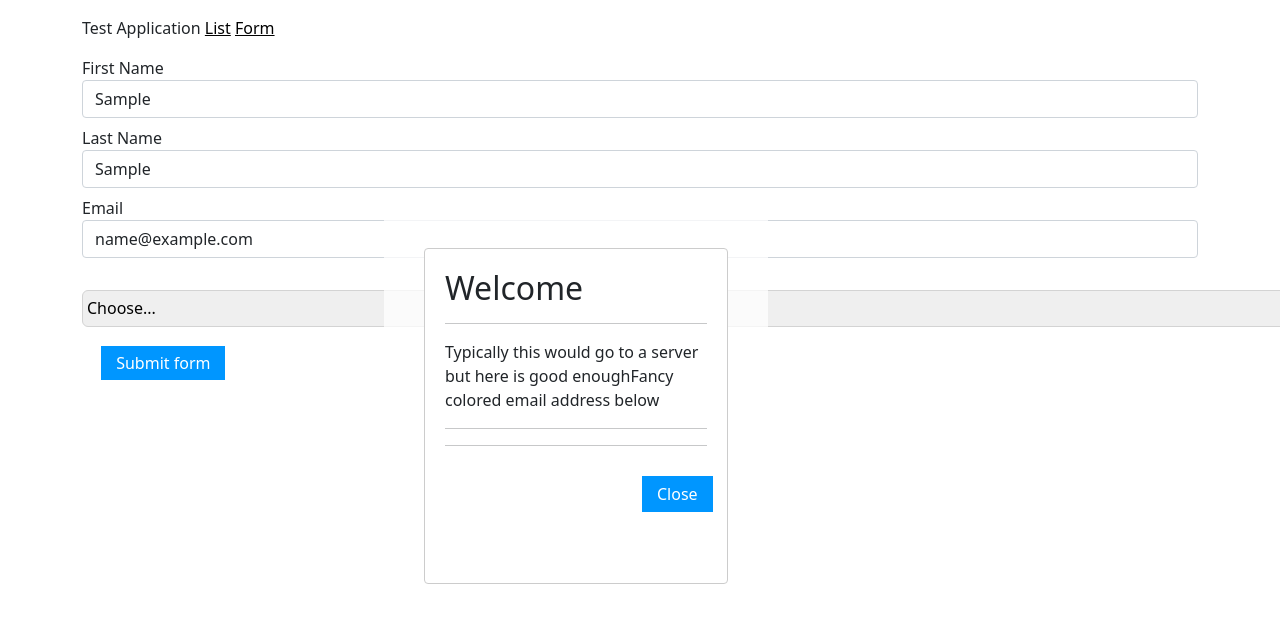
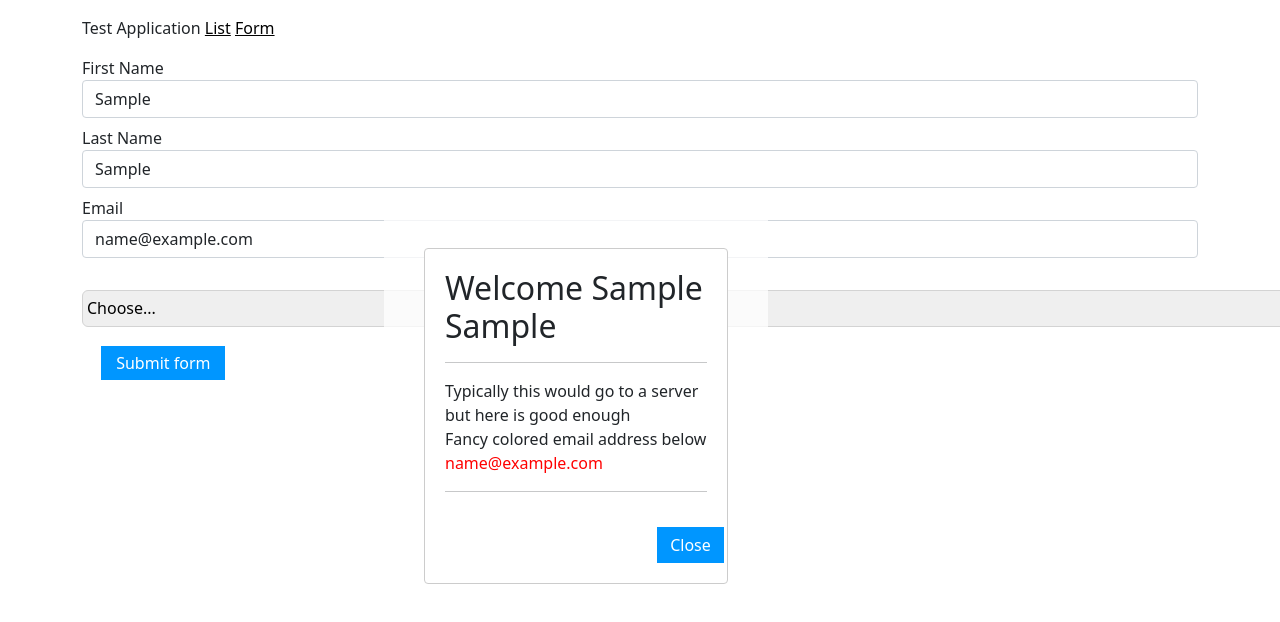
Before and after one commit to CourtneyWB/PocTest, a React (Create React App) app: page /MainForm in a window 1280 px wide. Both pictures are taken after typing "Sample", "Sample", "name@example.com" into the empty fields and a click on the button "Submit form". Shown: the top 622 px of the page. Built offline with nearby package versions, Linux system fonts and the light colour scheme.

Commit message:
values edited for info shown in modal

```diff
--- a/src/Components/FormFolder/MainForm.js
+++ b/src/Components/FormFolder/MainForm.js
@@ -1,18 +1,138 @@
+// import React,{Component,useState} from "react";
+// import Modal from "react-modal";
+// import { Formik, Form, FormikProps,Field,ErrorMessage,Button} from "formik";
+// import * as Yup from "yup";
+// // import Dropdown from '@bit/react-bootstrap.react-bootstrap.dropdown';
+// // import ReactBootstrapStyle from '@bit/react-bootstrap.react-bootstrap.internal.style-links';
+// import "bootstrap/dist/css/bootstrap.min.css";
+// import { TextField } from "./TextField";
+// import ReactDom from 'react-dom';
+
+// const MainForm = () => {
+
+
+// Modal.setAppElement("#root");
+// const [isOpen,setIsOpen] = useState(false)
+// function toggleModal(){setIsOpen(!isOpen)};
+
+// const validate = Yup.object({
+
+//     firstName: Yup.string()
+//       .max(10, "Must be 15 characters or less")
+//       .required("Required"),
+
+//     lastName: Yup.string()
+//       .max(20, "Must be 20 characters or less")
+//       .required("Required"),
+
+//     email: Yup.string()
+//     .email("Email is invalid")
+//     .required("Required"),
+
+//     favouriteColor: Yup.string()
+
+
+//   });
+
+//   return (
+
+//     <Formik initialValues={"firstName","lastName","email","favouriteColor"} validationSchema={validate}>
+//     {({values}) => (
+//       // color: values.favouriteColor === 'blue' ? '#0000FF' : values.favouriteColor === 'green' ? '#00FF00' : '#FF0000' }}>{values.email} */}
+
+//         <div>
+//           <Form>
+//             <TextField label="First Name" name="firstName" type="text" />
+//             <TextField label="Last Name" name="lastName" type="text" />
+//             <TextField label="Email" name="email" type="email" /><br></br>
+//             <Field style={{width:"81em",
+//             height:"2.3em",
+//             borderColor:"lightGrey",
+//             borderRadius: "6px"}}
+//             as="select" >
+
+//             <option value="red">Choose...</option>
+//              <option value="red">Red</option>
+//              <option value="green">Green</option>
+//              <option value="blue">Blue</option>
+//            </Field>
+
+
+// <br></br>
+
+
+
+
+
+// <div className="App">
+//       <button style = {{background: '#0096FF',
+//   border: '#67C8FF',color:'white',margin:'1.2rem',
+//   padding: '5px 15px',}}onClick={toggleModal}>Submit form</button><br></br>
+
+
+
+
+//       <div><Modal style ={{overlay:{position:'fixed',
+//       top:'1em',
+//       bottom:'-1em',
+//       left:'-3em',
+//       right:'5em',
+//       margin: '15% auto',
+//       padding: '1px',
+//       width: '30%',
+//     }
+//   }}
+
+//         isOpen={isOpen}
+//         onRequestClose={toggleModal}
+//         contentLabel="My  Modal"
+//       ><h2>Welcome</h2><hr/>
+//         <div><h8>Typically this would go to a server but here is good enough</h8>
+// <h8>Fancy colored email address below</h8></div><br></br>
+// <h8>(email goes in here)</h8>
+// <div style=
+// {{ color:
+// values.favouriteColor === 'blue'
+//  ? '#0000FF' :
+//  values.favouriteColor === 'green'
+//  ? '#00FF00'
+//  : '#FF0000'
+//  }}>
+//    {values.email}
+//  </div>
+
+// <div className="App"><hr/>
+//         <button style=
+//   {{position:'absolute',
+//   background: '#0096FF',
+//   border: '#67C8FF',
+//   color:'white',
+//   margin:'1.3rem',
+//   padding: '4px 10px',
+//   right:'-1em',
+//   display: 'inline'}}onClick={toggleModal}>Close </button></div>
+// <div></div>
+
+//       </Modal>
+//       </div>
+//     </div>
+//           </Form>
+//         </div>
+//     )}
+//     {/* )} */}
+//     </Formik>
+
+//   );
+// }
+// export default MainForm;
 import React,{Component,useState} from "react";
 import Modal from "react-modal";
 import { Formik, Form, FormikProps,Field,ErrorMessage,Button} from "formik";
 import * as Yup from "yup";
-// import Dropdown from '@bit/react-bootstrap.react-bootstrap.dropdown';
-// import ReactBootstrapStyle from '@bit/react-bootstrap.react-bootstrap.internal.style-links';
 import "bootstrap/dist/css/bootstrap.min.css";
 import { TextField } from "./TextField";
 
-
 const MainForm = () => {
-
-// const [show, setShow] = useState(false);
-// const handleClose = () => setShow(false);
-// const handleShow = () => setShow(true);
 
 Modal.setAppElement("#root");
 const [isOpen,setIsOpen] = useState(false)
@@ -32,76 +152,34 @@ const validate = Yup.object({
     .email("Email is invalid")
     .required("Required"),
 
+    favouriteColor: Yup.string()
+
   });
-// class DropDownMenu extends Component {
-//     render() {
   return (
     <Formik
-      initialValues={{
-        firstName: "",
-        lastName: "",
-        email: "",
-        favouriteColor: "",
-      }}
-      validationSchema={validate}
-    >
-      {/* {(formik) => ( */}
+      initialValues={{firstName: "",
+      lastName: "",
+      email: "",
+      favouriteColor: ""}}   validationSchema ={validate}>
+        {({values})=>(
+
         <div>
           <Form>
             <TextField label="First Name" name="firstName" type="text" />
             <TextField label="Last Name" name="lastName" type="text" />
             <TextField label="Email" name="email" type="email" /><br></br>
-            <Field style={{width:"81em",height:"2.3em",borderColor:"lightGrey",borderRadius: "6px"}} as="select" label= "favouriteColor" name="favouriteColor">
+            <Field style=
+            {{width:"81em",
+            height:"2.3em",
+            borderColor:"lightGrey",
+            borderRadius: "6px"}}
+            as="select" label= "favouriteColor" name="favouriteColor">
 
-            <option value="red">Choose...</option>
+            <option value="choose">Choose...</option>
              <option value="red">Red</option>
              <option value="green">Green</option>
              <option value="blue">Blue</option>
            </Field>
-            {/* <Dropdown>
-				<Dropdown.Toggle variant="white" id="dropdown-basic">
-				Choose...
-  </Dropdown.Toggle>
-
-				<Dropdown.Menu>
-					<Dropdown.Item href="#/action-1">red</Dropdown.Item>
-					<Dropdown.Item href="#/action-2">blue</Dropdown.Item>
-					<Dropdown.Item href="#/action-3">green</Dropdown.Item>
-				</Dropdown.Menu>
-			</Dropdown> */}
-		{/* ) */}
-<br></br>
-            {/* <button style={{background:"blue",border:"blue",
-            paddingRight: "15px"}}
-            className ="btn btn-dark mt-3"
-            fontWeight = "200%"
-            Position = "center"
-            type="submit">Submit form
-            </button> */}
-    {/* <>
-      <button variant="primary" style={{background:"blue",border:"blue",
-            paddingRight: "15px"}}
-            className ="btn btn-dark mt-3"
-            fontWeight = "200%"
-            Position = "center"
-            type="submit">Submit form
-      </button>
-      */}
-
-      {/* <Modal show={show} onHide={handleClose} animation={false}>
-        <Modal.Header closeButton>
-          <Modal.Title>Modal heading</Modal.Title>
-        </Modal.Header>
-        <Modal.Body>Typically this would go to a server but here is good enough
-
-Fancy colored email address below</Modal.Body>
-        <Modal.Footer>
-          <button2 variant="primary" onClick={handleClose}>
-         Close
-          </button2>
-        </Modal.Footer>
-      </Modal>
-    </> */}
 
 <div className="App">
       <button style = {{background: '#0096FF',
@@ -123,26 +201,35 @@ Fancy colored email address below</Modal.Body>
         isOpen={isOpen}
         onRequestClose={toggleModal}
         contentLabel="My  Modal"
-      ><h2>Welcome</h2><hr/>
-        <div><h8>Typically this would go to a server but here is good enough</h8>
+><h2>Welcome   {values.firstName}   {values.lastName}</h2><hr></hr>
+        <div><h8>Typically this would go to a server but here is good enough</h8><br></br>
 <h8>Fancy colored email address below</h8></div>
 
-
+<div style=
+{{ color:
+values.favouriteColor === 'blue'
+ ? '#0000FF' :
+ values.favouriteColor === 'green'
+ ? '#00FF00'
+ : '#FF0000'
+ }}>
+   {values.email}
+ </div>
 <div className="App"><hr/>
         <button style={{position:'absolute',
   background: '#0096FF',
   border: '#67C8FF',
   color:'white',
-  margin:'1.9rem',
-  padding: '6px 15px',
+  margin:'1.2rem',
+  padding: '6px 13px',
   right:'-1em',
   display: 'inline'}}onClick={toggleModal}>Close </button></div>
-<hr></hr><div></div>
+<div></div>
       </Modal>
       </div>
     </div>
           </Form>
-        </div>
+        </div>)}
 
       {/* )} */}
     </Formik>
```
